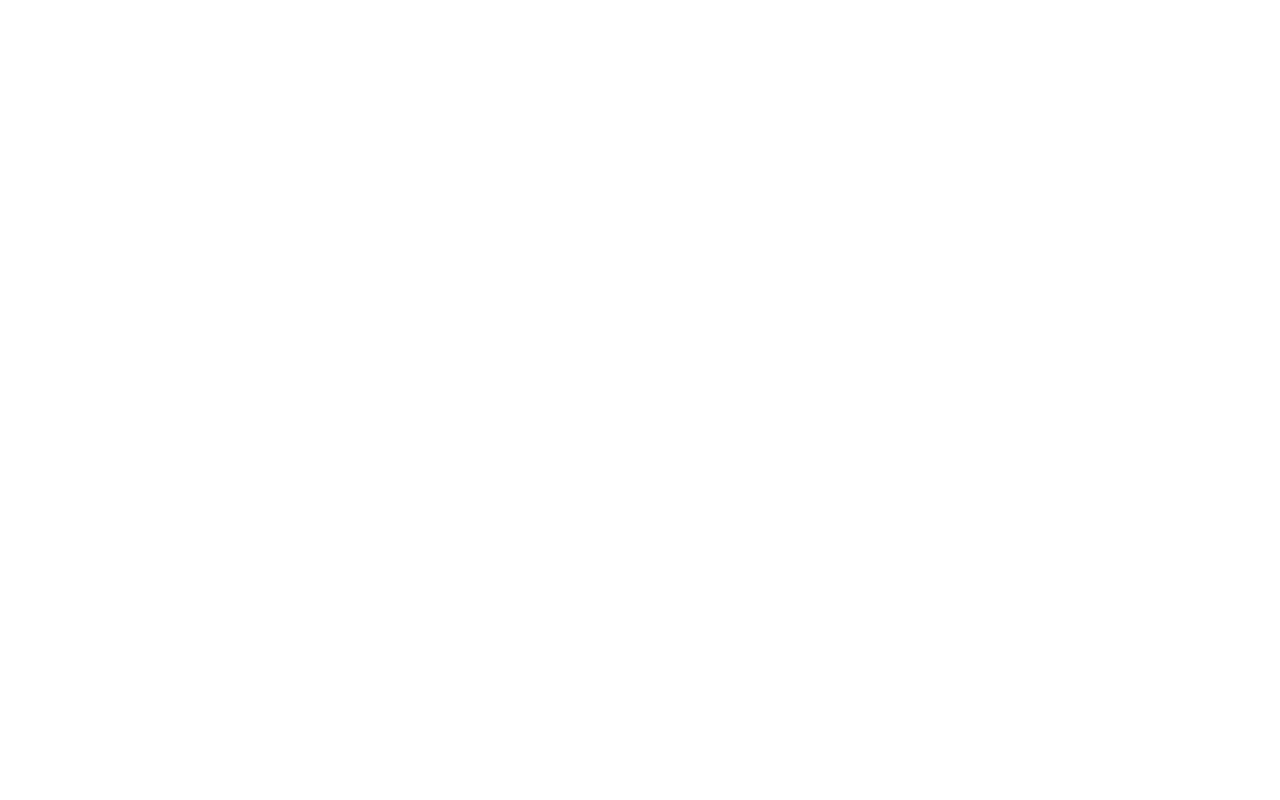
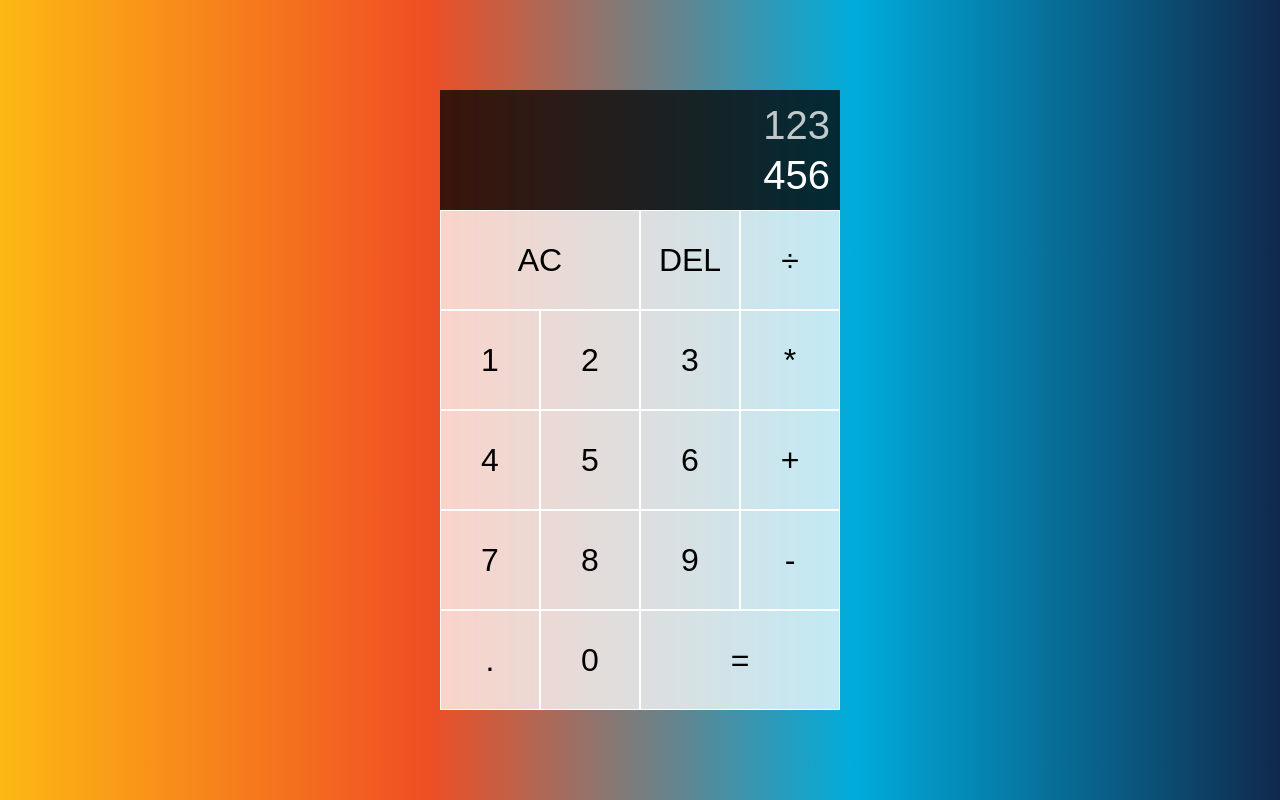
Before and after one commit to rtjae1/wryanCalculator, a plain HTML site: page index.html in a window 1280 px wide. Drawn offline with Linux system fonts and the light colour scheme.

Commit message:
everything upto the JS

```diff
--- a/assets/css/styles.css
+++ b/assets/css/styles.css
@@ -0,0 +1,58 @@
+*,
+*::before,
+*::after {
+  box-sizing: border-box;
+  font-family: Arial, Helvetica, sans-serif;
+  font-weight: normal;
+}
+body {
+  margin: 0;
+  padding: 0;
+  background-image: linear-gradient(
+    to right,
+    #fdb813,
+    #f04e23,
+    #00acdc,
+    #10294c
+  );
+}
+.calculator-grid {
+  display: grid;
+  justify-content: center;
+  align-content: center;
+  min-height: 100vh;
+  grid-template-columns: repeat(4, 100px);
+  grid-template-rows: minmax(120px, auto) repeat(5, 100px);
+}
+.calculator-grid > button {
+  cursor: pointer;
+  font-size: 2rem;
+  border: 1px solid white;
+  outline: none;
+  background-color: rgba(255, 255, 255, 0.75);
+}
+.calculator-grid > button:hover {
+  background-color: rgba(255, 255, 255, 0.9);
+}
+.span-two{
+    grid-column: span 2;
+}
+.output{
+    grid-column: 1/-1;
+    background-color: rgba(0, 0, 0, 0.75);
+    display: flex;
+    align-items: flex-end;
+    justify-content: space-around;
+    flex-direction: column;
+    padding: 10px;
+    word-wrap: break-word;
+    word-break: break-all;
+}
+.output .previous-operand {
+    color: rgba(255, 255, 255, 0.75);
+    font-size: 2.5rem;
+}
+.output .current-opperand {
+    color: white;
+    font-size: 2.5rem;
+}
--- a/index.html
+++ b/index.html
@@ -1,14 +1,37 @@
 <!DOCTYPE html>
 <html lang="en">
-<head>
-    <meta charset="UTF-8">
-    <meta name="viewport" content="width=device-width, initial-scale=1.0">
-    <meta http-equiv="X-UA-Compatible" content="ie=edge">
+  <head>
+    <meta charset="UTF-8" />
+    <meta name="viewport" content="width=device-width, initial-scale=1.0" />
+    <meta http-equiv="X-UA-Compatible" content="ie=edge" />
     <title>wryan | CALCULATOR</title>
-    <link rel="stylesheet" href="./assets/css/styles.css">
-</head>
-<body>
-
-    <script src="./assets/js/app.js"></script>
-</body>
+    <link rel="stylesheet" href="./assets/css/styles.css" />
+    <script src="./assets/js/script.js" defer></script>
+  </head>
+  <body>
+      <div class="calculator-grid">
+          <div class="output">
+              <div class="previous-operand">123</div>
+              <div class="current-opperand">456</div>
+          </div>
+          <button class="span-two">AC</button>
+          <button>DEL</button>
+          <button>÷</button>
+          <button>1</button>
+          <button>2</button>
+          <button>3</button>
+          <button>*</button>
+          <button>4</button>
+          <button>5</button>
+          <button>6</button>
+          <button>+</button>
+          <button>7</button>
+          <button>8</button>
+          <button>9</button>
+          <button>-</button>
+          <button>.</button>
+          <button>0</button>
+          <button class="span-two">=</button>
+      </div>
+  </body>
 </html>
```
Also changed, not shown: assets/js/app.js (deleted), assets/js/script.js (added).
